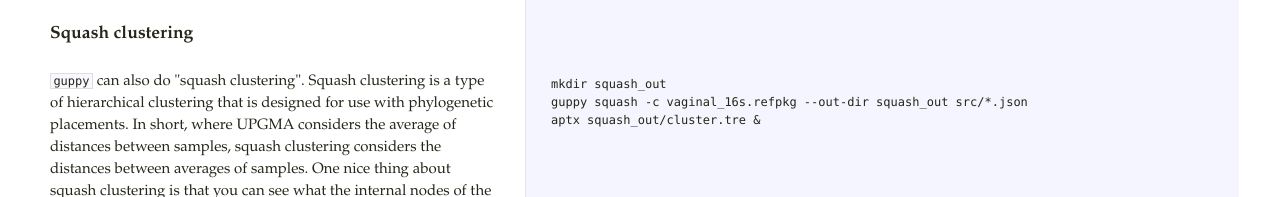
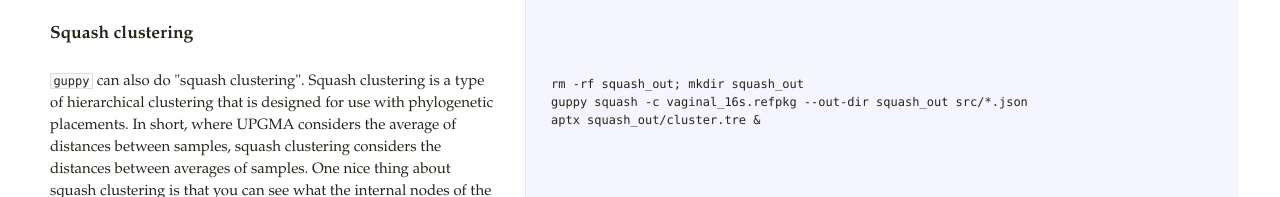
Before and after one commit to fhcrc/microbiome-demo, a plain HTML site: page index.html in a window 1280 px wide. Shown: the part 2651-2848 px from the top of the page. Drawn offline with Linux system fonts and the light colour scheme.

Commit message:
committing from buildbot microbiome-gh-pages.16

```diff
--- a/index.html
+++ b/index.html
@@ -263,7 +263,7 @@ which is the clustering tree, and then a subdirectory <code>mass_trees</code> wh
 contain all of the mass averages for the internal nodes of the tree.</p>
 
 </td><td class=code><div class=highlight><pre>
-mkdir squash_out
+rm -rf squash_out; mkdir squash_out
 guppy squash -c vaginal_16s.refpkg --out-dir squash_out src/*.json
 aptx squash_out/cluster.tre &amp;
 
```
